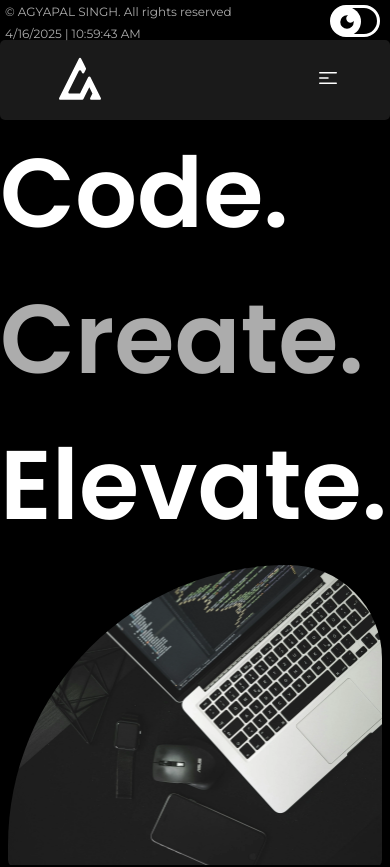
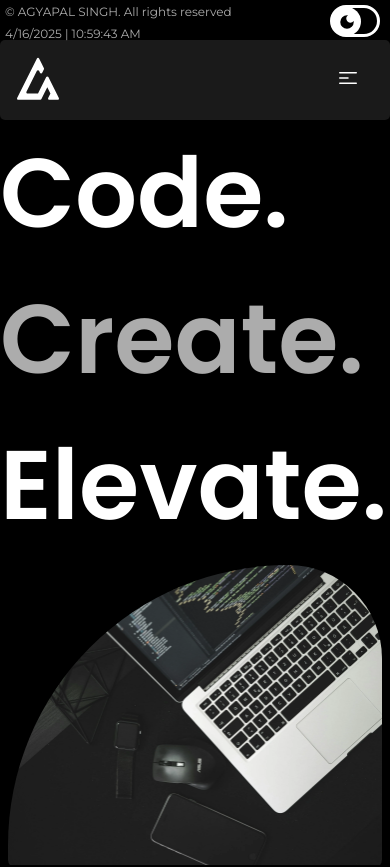
Before and after one commit to AgyapalSingh/next-portfolio, a Next.js app: page / in a window 390 px wide. Shown: the top 867 px of the page. Built offline with nearby package versions, Linux system fonts and the light colour scheme.

Commit message:
Navbar Padding updated

```diff
--- a/app/globals.css
+++ b/app/globals.css
@@ -210,6 +210,12 @@ nav {
   background: rgba(255, 255, 255, 0.1);
   backdrop-filter: blur(20px);
   -webkit-backdrop-filter: blur(10px);
+}
+
+@media screen and (max-width: 768px) {
+  .ag-navbar-div {
+    padding: 0 30px 0 2%;
+  }
 }
 
 .ag-logo {
```
